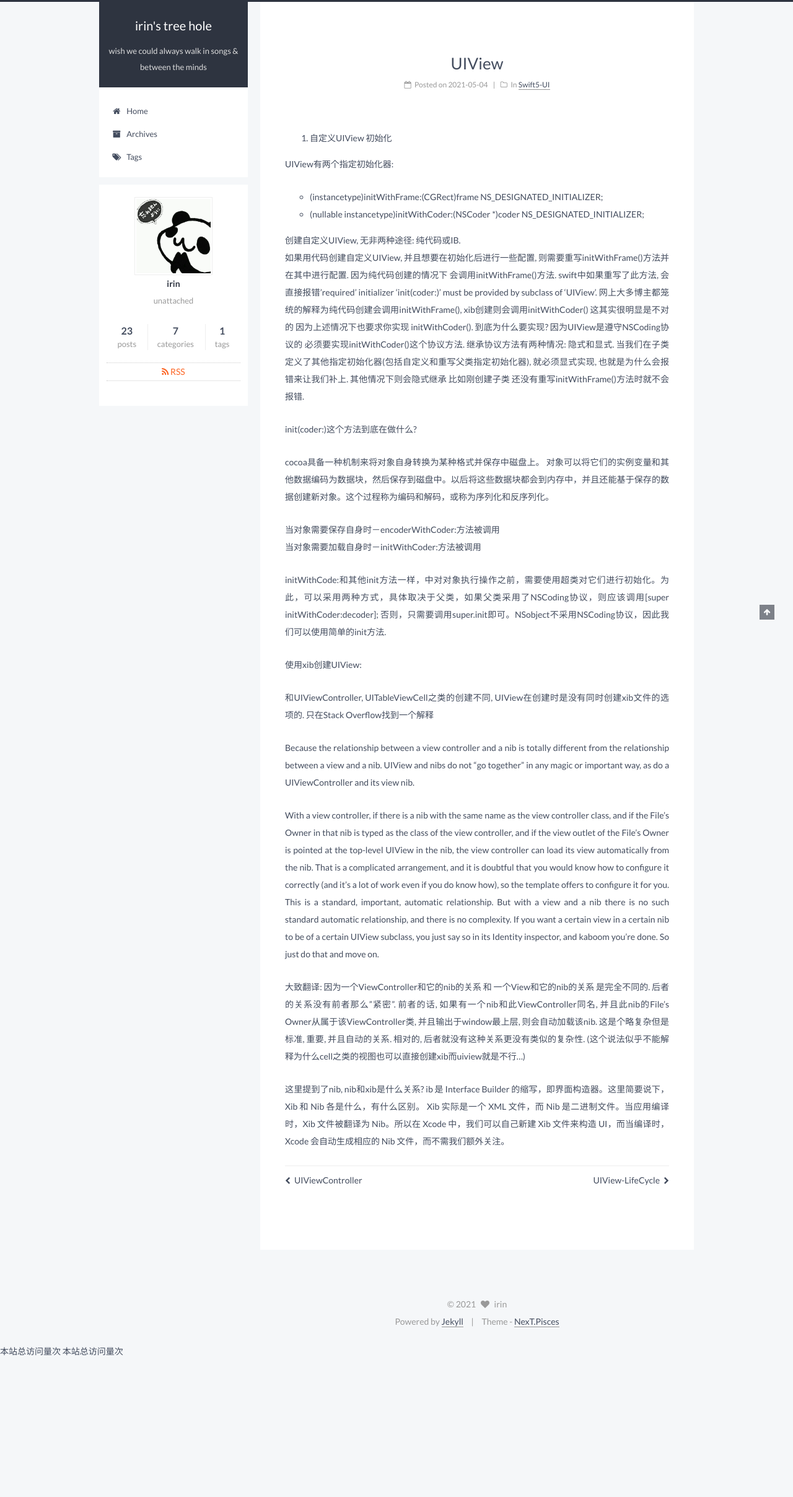
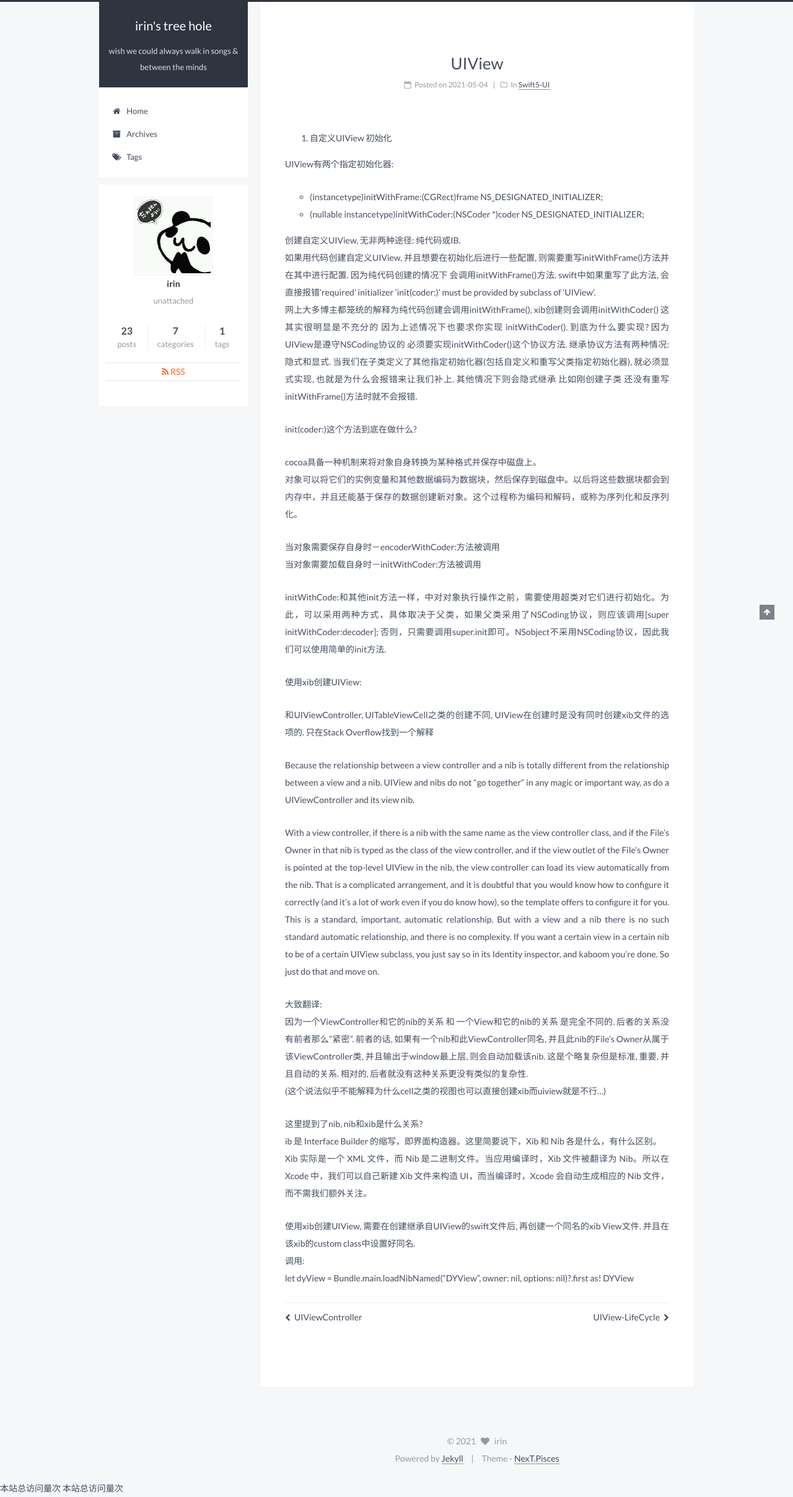
Before and after one commit to lisheng1009/lisheng1009.github.io-old, a Jekyll site: the page built from _posts/2021-05-04-Swift5UI-UIView.md, in a window 1280 px wide. Shown: the whole page at 62% size. Built offline with Jekyll 4.4.1, drawn with Linux system fonts in a browser that asks for light colours; comment, search, counter and statistics services are not loaded; before the commit the page ends 2195 px from its top, so only the background shows below that.

Commit message:
Update 2021-05-04-Swift5UI-UIView.md

```diff
--- a/_posts/2021-05-04-Swift5UI-UIView.md
+++ b/_posts/2021-05-04-Swift5UI-UIView.md
@@ -15,7 +15,7 @@
 
 创建自定义UIView, 无非两种途径: 纯代码或IB.
 如果用代码创建自定义UIView, 并且想要在初始化后进行一些配置, 则需要重写initWithFrame()方法并在其中进行配置. 因为纯代码创建的情况下 会调用initWithFrame()方法. swift中如果重写了此方法, 会直接报错'required' initializer 'init(coder:)' must be provided by subclass of 'UIView'.
-网上大多博主都笼统的解释为纯代码创建会调用initWithFrame(), xib创建则会调用initWithCoder() 这其实很明显是不对的 因为上述情况下也要求你实现
+网上大多博主都笼统的解释为纯代码创建会调用initWithFrame(), xib创建则会调用initWithCoder() 这其实很明显是不充分的 因为上述情况下也要求你实现
 initWithCoder(). 到底为什么要实现? 因为UIView是遵守NSCoding协议的 必须要实现initWithCoder()这个协议方法. 继承协议方法有两种情况: 隐式和显式. 当我们在子类定义了其他指定初始化器(包括自定义和重写父类指定初始化器), 就必须显式实现, 也就是为什么会报错来让我们补上. 其他情况下则会隐式继承 比如刚创建子类 还没有重写initWithFrame()方法时就不会报错.
 
 init(coder:)这个方法到底在做什么?
@@ -47,3 +47,7 @@
 这里提到了nib, nib和xib是什么关系?
 ib 是 Interface Builder 的缩写，即界面构造器。这里简要说下，Xib 和 Nib 各是什么，有什么区别。
 Xib 实际是一个 XML 文件，而 Nib 是二进制文件。当应用编译时，Xib 文件被翻译为 Nib。所以在 Xcode 中，我们可以自己新建 Xib 文件来构造 UI，而当编译时，Xcode 会自动生成相应的 Nib 文件，而不需我们额外关注。
+
+使用xib创建UIView, 需要在创建继承自UIView的swift文件后, 再创建一个同名的xib View文件. 并且在该xib的custom class中设置好同名.
+调用:
+let dyView = Bundle.main.loadNibNamed("DYView", owner: nil, options: nil)?.first as! DYView
```
